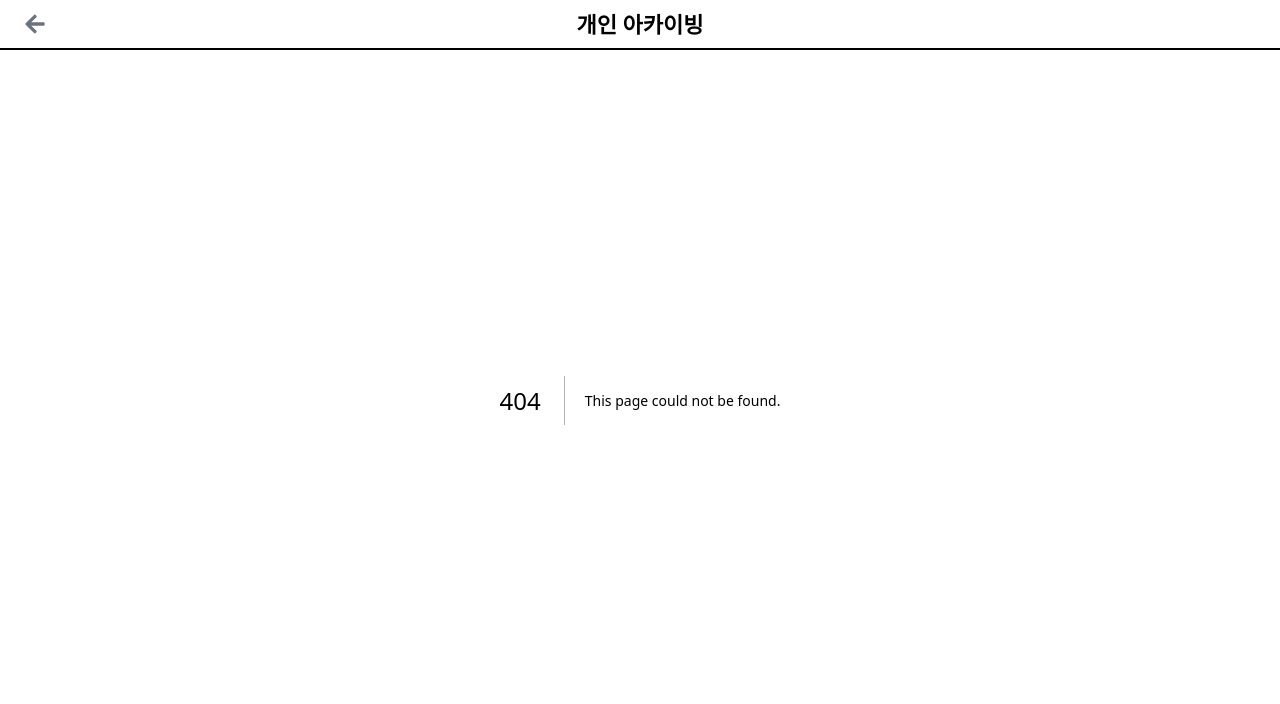
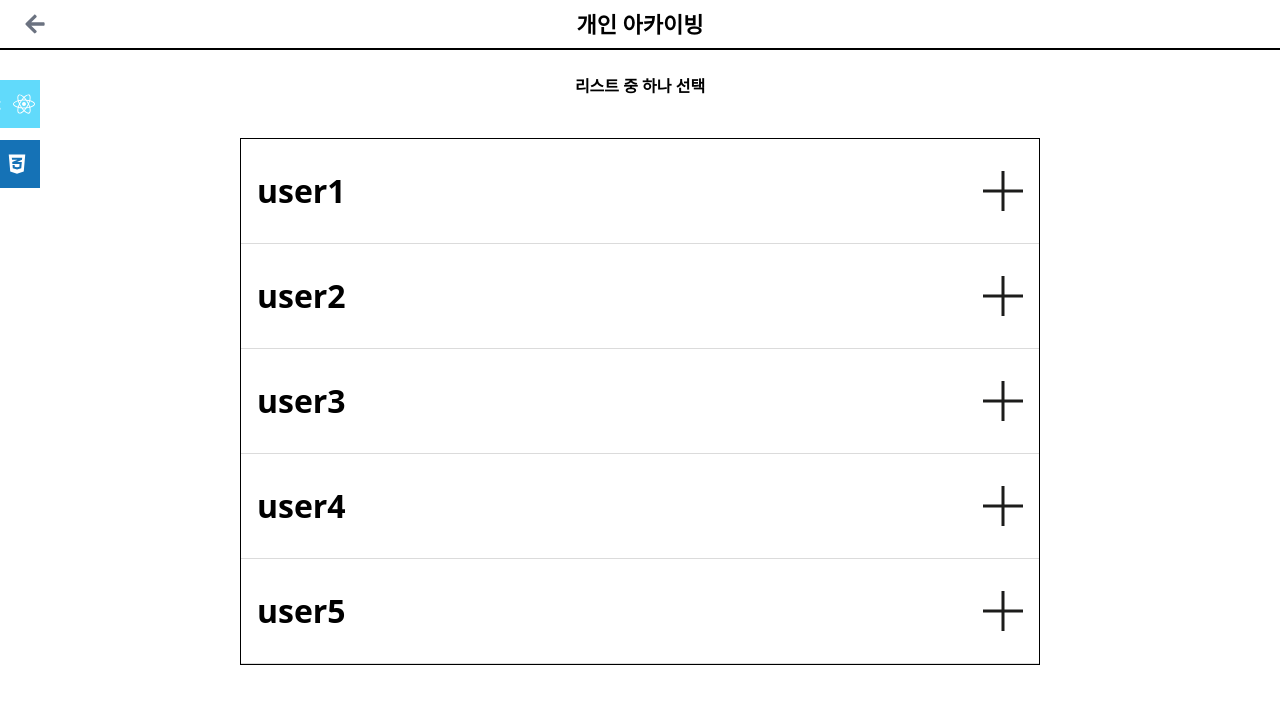
Before and after one commit to pminsun/PersonalArchiving, a Next.js app in the folder next13/: page /list in a window 1280 px wide. Before the commit this address had no page. Shown: the top 704 px of the page. Built offline with nearby package versions, Linux system fonts and the light colour scheme.

Commit message:
Feat : 리스트 중 하나 선택

```diff
--- a/next13/src/pages/_app.js
+++ b/next13/src/pages/_app.js
@@ -2,6 +2,7 @@ import Layout from '@/components/Layout';
 import '@/styles/globals.css';
 import '@/styles/codeHighlightColors.css';
 import '@/styles/scrollStyle.css';
+import '@/styles/listStyle.css';
 
 export default function App({ Component, pageProps }) {
   return (
--- a/next13/src/pages/index.js
+++ b/next13/src/pages/index.js
@@ -4,7 +4,8 @@ export default function Home() {
   return (
     <main className="home_container">
       <div className="link_area">
-        <Link href={'/fullpagescroll'}>fullpagescroll</Link>
+        <Link href={'/list'}>List</Link>
+        <Link href={'/fullpagescroll'}>Fullpagescroll</Link>
       </div>
     </main>
   );
--- /dev/null
+++ b/next13/src/pages/list/index.js
@@ -0,0 +1,70 @@
+import CodeModal from '@/components/CodeModal';
+import { useCodeShowStore } from '@/stores/codeStore';
+import { cls } from '@/utils/config';
+import { listCode, listCssCode } from '@/utils/listCodeString';
+import { useEffect, useState } from 'react';
+
+export default function List() {
+  const { codeShow, setCodeShow, resetCodeShow } = useCodeShowStore();
+  // codeTag reset
+  useEffect(() => {
+    resetCodeShow();
+  }, []);
+
+  // 임시 데이터
+  const userDatas = [];
+  for (var i = 1; i < 6; i++) {
+    var newObj = {
+      id: i,
+      name: `user${i}`,
+      content: `content-${i}`,
+    };
+    userDatas.push(newObj);
+  }
+
+  const [countIndex, setCountIndex] = useState(-1);
+  const onClickShowFaq = (id, index) => {
+    if (countIndex === index) {
+      setCountIndex(-1);
+    } else {
+      setCountIndex(index);
+    }
+  };
+
+  return (
+    <>
+      <CodeModal
+        codeReactTxt={listCode}
+        codeCssTxt={listCssCode}
+        show={codeShow}
+        setShow={setCodeShow}
+      />
+      <section className="page_container">
+        <p className="page_title">리스트 중 하나 선택</p>
+        <ul className="list_area">
+          {userDatas.map((data, index) => (
+            <li key={data.id}>
+              <div className="flex-1">
+                <div
+                  onClick={() => onClickShowFaq(data.id, index)}
+                  className="title_area"
+                >
+                  <div className="title">
+                    <p>{data.name}</p>
+                  </div>
+                  <div className={cls('close', countIndex === index ? 'transform rotate-45' : '')}>
+                    <div className="transform rotate-90 line"></div>
+                    <div className="line"></div>
+                  </div>
+                </div>
+                <div className={cls('content_area', countIndex === index ? 'on' : '')}>
+                  <p>{data.content}</p>
+                </div>
+              </div>
+            </li>
+          ))}
+        </ul>
+      </section>
+    </>
+  );
+}
--- a/next13/src/styles/globals.css
+++ b/next13/src/styles/globals.css
@@ -37,10 +37,14 @@ header {
   @apply flex_center flex-col w-full h-full;
 
   .link_area {
-    @apply mt-[20px];
+    @apply flex_vertical_center gap-2 mt-[20px];
 
     a {
-      @apply block p-3 rounded-md text-white bg-lime-600;
+      @apply block min-w-36 p-3 text-center rounded-md text-white bg-lime-600;
+
+      &:hover {
+        @apply bg-lime-800;
+      }
     }
   }
 }
--- /dev/null
+++ b/next13/src/styles/listStyle.css
@@ -0,0 +1,49 @@
+section.page_container {
+  @apply w-full h-full pt-[50px];
+
+  .page_title {
+    @apply text-center mt-6 mb-10 font-bold;
+  }
+
+  > ul.list_area {
+    @apply w-[800px] mx-auto border border-black;
+
+    > li {
+      @apply flex px-4 border-b border-[#dbdbdb];
+
+      > div {
+        @apply flex-1;
+
+        > div.title_area {
+          @apply flex items-center justify-between cursor-pointer;
+
+          > .title {
+            p {
+              @apply flex-1 text-left py-8 leading-10 font-semibold text-[32px] overflow-hidden text-ellipsis whitespace-nowrap;
+            }
+          }
+
+          > .close {
+            @apply w-[40px] h-[40px] relative transition duration-300 ease-in-out;
+
+            .line {
+              @apply absolute -translate-y-1/2 top-1/2 w-full h-[3px] bg-[#1c1c1b];
+            }
+          }
+        }
+
+        > div.content_area {
+          @apply overflow-hidden transition-all duration-200 invisible max-h-0;
+
+          &.on {
+            @apply pt-[20px] pb-[40px] visible max-h-[300px];
+          }
+
+          > p {
+            @apply text-[20px] text-left leading-8 font-medium;
+          }
+        }
+      }
+    }
+  }
+}
--- /dev/null
+++ b/next13/src/utils/listCodeString.js
@@ -0,0 +1,111 @@
+export const listCode = `
+import { cls } from '@/utils/config';
+import { useEffect, useState } from 'react';
+
+export default function List() {
+  // 임시 데이터
+  const userDatas = [];
+  for (var i = 1; i < 6; i++) {
+    var newObj = {
+      id: i,
+      name: user{i},
+      content: content-{i},
+    };
+    userDatas.push(newObj);
+  }
+
+  const [countIndex, setCountIndex] = useState(-1);
+  const onClickShowFaq = (id, index) => {
+    if (countIndex === index) {
+      setCountIndex(-1);
+    } else {
+      setCountIndex(index);
+    }
+  };
+
+  return (
+    <>
+      <section className="page_container">
+        <p className="page_title">리스트 중 하나 선택</p>
+        <ul className="list_area">
+          {userDatas.map((data, index) => (
+            <li key={data.id}>
+              <div className="flex-1">
+                <div
+                  onClick={() => onClickShowFaq(data.id, index)}
+                  className="title_area"
+                >
+                  <div className="title">
+                    <p>{data.name}</p>
+                  </div>
+                  <div className={cls('close', countIndex === index ? 'transform rotate-45' : '')}>
+                    <div className="transform rotate-90 line"></div>
+                    <div className="line"></div>
+                  </div>
+                </div>
+                <div className={cls('content_area', countIndex === index ? 'on' : '')}>
+                  <p>{data.content}</p>
+                </div>
+              </div>
+            </li>
+          ))}
+        </ul>
+      </section>
+    </>
+  );
+}
+
+`;
+
+export const listCssCode = `
+section.page_container {
+  @apply w-full h-full pt-[50px];
+
+  .page_title {
+    @apply text-center mt-6 mb-10 font-bold;
+  }
+
+  > ul.list_area {
+    @apply w-[800px] mx-auto border border-black;
+
+    > li {
+      @apply flex px-4 border-b border-[#dbdbdb];
+
+      > div {
+        @apply flex-1;
+
+        > div.title_area {
+          @apply flex items-center justify-between cursor-pointer;
+
+          > .title {
+            p {
+              @apply flex-1 text-left py-8 leading-10 font-semibold text-[32px] overflow-hidden text-ellipsis whitespace-nowrap;
+            }
+          }
+
+          > .close {
+            @apply w-[40px] h-[40px] relative transition duration-300 ease-in-out;
+
+            .line {
+              @apply absolute -translate-y-1/2 top-1/2 w-full h-[3px] bg-[#1c1c1b];
+            }
+          }
+        }
+
+        > div.content_area {
+          @apply overflow-hidden transition-all duration-200 invisible max-h-0;
+
+          &.on {
+            @apply pt-[20px] pb-[40px] visible max-h-[300px];
+          }
+
+          > p {
+            @apply text-[20px] text-left leading-8 font-medium;
+          }
+        }
+      }
+    }
+  }
+}
+
+`;
```
